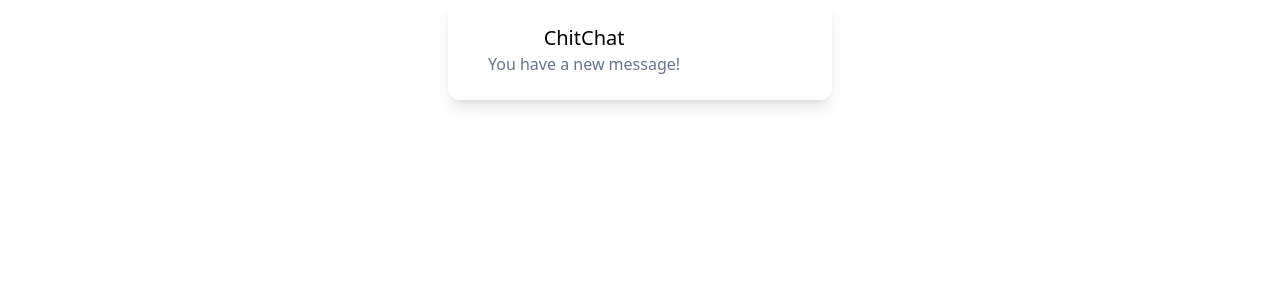
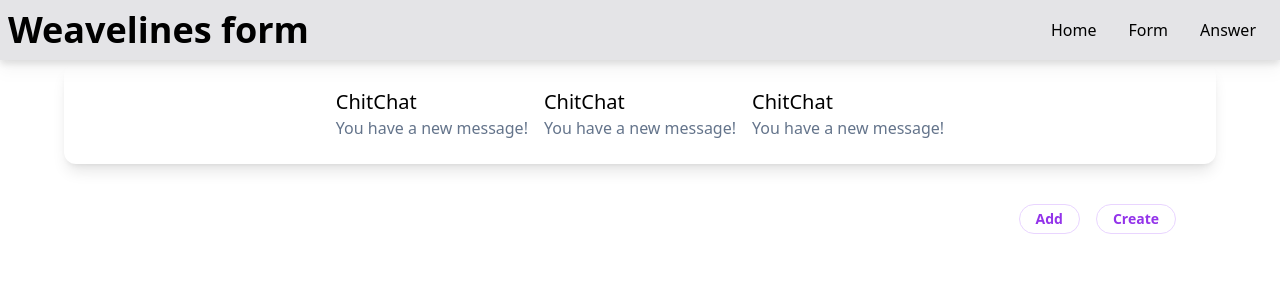
Before and after one commit to kabilnaceur/test-weavelines, a React (Create React App) app: page / in a window 1280 px wide. Shown: the top 300 px of the page. Built offline with nearby package versions, Linux system fonts and the light colour scheme.

Commit message:
routes and navbar configuration

```diff
--- a/package.json
+++ b/package.json
@@ -12,8 +12,11 @@
     "@types/node": "^16.11.48",
     "@types/react": "^18.0.17",
     "@types/react-dom": "^18.0.6",
+    "heroicons-react": "^1.4.1",
     "react": "^18.2.0",
     "react-dom": "^18.2.0",
+    "react-router": "^6.3.0",
+    "react-router-dom": "^6.3.0",
     "react-scripts": "5.0.1",
     "recoil": "^0.7.5",
     "typescript": "^4.7.4",
--- a/src/App.tsx
+++ b/src/App.tsx
@@ -1,11 +1,21 @@
 import {FC} from "react";
 import "./App.css";
+import Navbar from "./components/navbar";
 import HomePage from "./pages/homePage/homePage";
-const App:FC = () => {
+import { BrowserRouter, Route, Routes } from "react-router-dom";
+import FormPage from "./pages/formPage/formPage";
+import AnswerPage from "./pages/answerPage/answerPage";
+interface AppProps {}
+const App:FC <AppProps>= () => {
   return (
-    <div className="App">
-<HomePage/>
-    </div>
+    <BrowserRouter>
+      <Navbar />
+      <Routes>
+        <Route path="/" element={<HomePage />} />
+        <Route path="/form" element={<FormPage />} />
+        <Route path="/answer" element={<AnswerPage />} />
+      </Routes>
+    </BrowserRouter>
   );
 }
 
--- /dev/null
+++ b/src/components/navbar.tsx
@@ -0,0 +1,37 @@
+import { FC,useState } from "react";
+import {MenuIcon , XIcon} from '@heroicons/react/outline'
+import { NavLink } from "react-router-dom";
+const Navbar: FC = () => {
+    const [nav, setNav] = useState<boolean>(false)
+    const handleClick = ():void => setNav(!nav)
+  return (
+    <div className="w-screen h-[60px] z-10 bg-zinc-200 fixed drop-shadow-lg">
+      <div className="px-2 flex justify-between items-center w-full h-full">
+        <div className="flex item-center">
+          <h1 className="text-3xl font-bold mr-4 sm:text-4xl">
+            Weavelines form
+          </h1>
+        </div>
+        <ul className="hidden md:flex">
+          <li>
+            <NavLink to="/">Home</NavLink>
+          </li>
+          <li>
+            <NavLink to="/form">Form</NavLink>
+          </li>
+          <li><NavLink to="/answer">Answer</NavLink></li>
+        </ul>
+
+        <div className="md:hidden" onClick={handleClick}>
+          {!nav ? <MenuIcon className="w-5" /> : <XIcon className="w-5" />}
+        </div>
+      </div>
+      <ul className={nav ? "absolute bg-zinc-200 w-full px-8" : "hidden"}>
+        <li className="border-b-2 border-zinc-300 w-full"><NavLink to="/">Home</NavLink></li>
+        <li className="border-b-2 border-zinc-300 w-full"><NavLink to="/form">Form</NavLink></li>
+        <li className="border-b-2 border-zinc-300 w-full"><NavLink to="/answer">Answer</NavLink></li>
+      </ul>
+    </div>
+  );
+};
+export default Navbar;
--- a/src/index.css
+++ b/src/index.css
@@ -1,3 +1,9 @@
 @tailwind base;
 @tailwind components;
 @tailwind utilities;
+
+@layer base{
+  li{
+    @apply p-4
+  }
+}
--- /dev/null
+++ b/src/pages/answerPage/answerPage.tsx
@@ -0,0 +1,5 @@
+import { FC } from "react";
+const AnswerPage: FC = () => {
+  return <div></div>;
+};
+export default AnswerPage;
--- /dev/null
+++ b/src/pages/formPage/formPage.tsx
@@ -0,0 +1,9 @@
+import { FC } from "react";
+const FormPage: FC = () => {
+  return (
+    <div>
+
+    </div>
+  );
+};
+export default FormPage;
--- /dev/null
+++ b/src/pages/homePage/components/addCard.tsx
@@ -0,0 +1,22 @@
+import { FC } from "react";
+const AddCard: FC = () => {
+  return (
+    <div >
+      <div className="columns-3 p-6 bg-white rounded-xl shadow-lg flex items-center space-x-4 justify-center">
+        <div>
+          <div className="text-xl font-medium text-black">ChitChat</div>
+          <p className="text-slate-500">You have a new message!</p>
+        </div>
+        <div>
+          <div className="text-xl font-medium text-black">ChitChat</div>
+          <p className="text-slate-500">You have a new message!</p>
+        </div>
+        <div>
+          <div className="text-xl font-medium text-black">ChitChat</div>
+          <p className="text-slate-500">You have a new message!</p>
+        </div>
+      </div>
+    </div>
+  );
+};
+export default AddCard;
--- a/src/pages/homePage/homePage.tsx
+++ b/src/pages/homePage/homePage.tsx
@@ -1,17 +1,18 @@
-import {FC} from 'react'
+import { FC } from "react";
+import AddCard from "./components/addCard";
 const HomePage: FC = () => {
-    return (
-        <div>
-<div className="p-6 max-w-sm mx-auto bg-white rounded-xl shadow-lg flex items-center space-x-4">
-  <div className="shrink-0">
-  </div>
-  <div>
-    <div className="text-xl font-medium text-black">ChitChat</div>
-    <p className="text-slate-500">You have a new message!</p>
-  </div>
-</div>
-        </div>
-    )
-
-}
+  return (
+    <div className="flex flex-col w-full h-screen p-16">
+      <AddCard />
+      <div className="columns-3 m-10 flex items-center space-x-4 justify-end">
+        <button className="px-4 py-1 text-sm text-purple-600 font-semibold rounded-full border border-purple-200 hover:text-white hover:bg-purple-600 hover:border-transparent focus:outline-none focus:ring-2 focus:ring-purple-600 focus:ring-offset-2">
+          Add
+        </button>
+        <button className="px-4 py-1 text-sm text-purple-600 font-semibold rounded-full border border-purple-200 hover:text-white hover:bg-purple-600 hover:border-transparent focus:outline-none focus:ring-2 focus:ring-purple-600 focus:ring-offset-2">
+          Create
+        </button>
+      </div>
+    </div>
+  );
+};
 export default HomePage;
--- a/tailwind.config.js
+++ b/tailwind.config.js
@@ -4,7 +4,11 @@
     "./src/**/*.{js,jsx,ts,tsx}",
   ],
   theme: {
-    extend: {},
+    sm: '640px',
+    md: '760px',
+    lg: '1024px',
+    xl: '1280px',
+    '2xl': '1536px',
   },
   plugins: [],
 }
```
Also changed, not shown: 1 other file (tests, documents, lock files or other folders).
